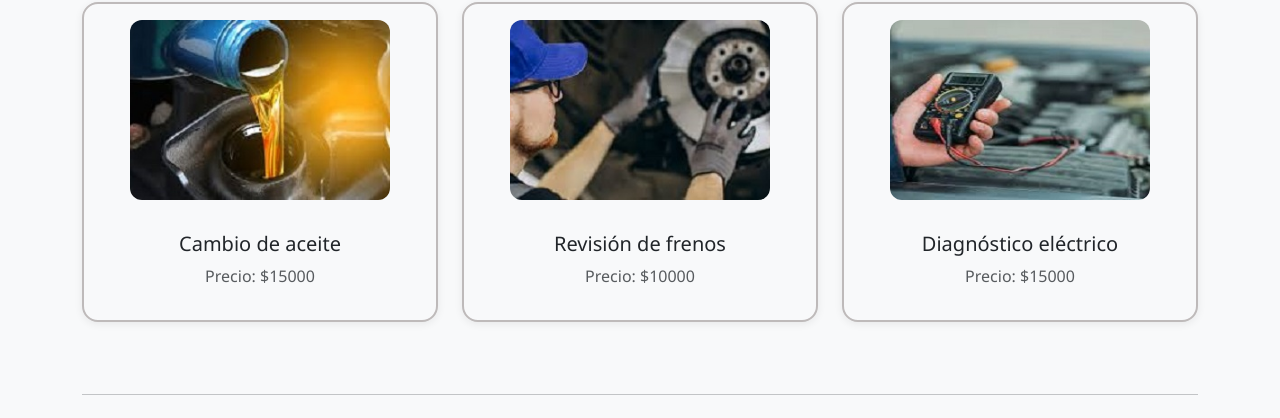
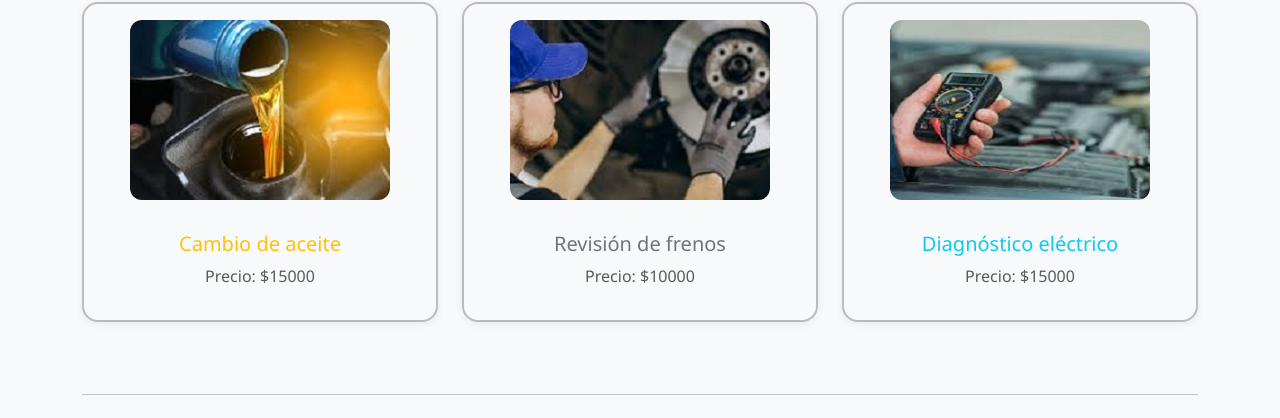
Before and after one commit to santander73/AutoFix_grupo5, a plain HTML site: page index.html in a window 1280 px wide. Shown: the part 204-622 px from the top of the page. Drawn offline with nearby package versions, Linux system fonts and the light colour scheme.

Commit message:
Agregar un color asociado a cada servicio ofrecido

```diff
--- a/index.html
+++ b/index.html
@@ -22,21 +22,21 @@
                 <div class="col-md-4 mb-4">
                     <div class="service-card" data-service="Cambio de aceite">
                         <img src="img/aceite.jpg" alt="Icono de cambio de aceite">
-                        <h3 class="h5 mt-3">Cambio de aceite</h3>
+                        <h3 class="h5 mt-3 text-warning">Cambio de aceite</h3>
                         <p class="text-muted">Precio: $15000 </p>
                     </div>
                 </div>
                 <div class="col-md-4 mb-4">
                     <div class="service-card" data-service="Revisión de frenos">
                          <img src="img/frenos.jpg" alt="Icono de revisión de frenos">
-                        <h3 class="h5 mt-3">Revisión de frenos</h3>
+                        <h3 class="h5 mt-3 text-secondary">Revisión de frenos</h3>
                         <p class="text-muted">Precio: $10000 </p>
                     </div>
                 </div>
                 <div class="col-md-4 mb-4">
                     <div class="service-card" data-service="Diagnóstico eléctrico">
                         <img src="img/electrico.jpg" alt="Icono de diagnóstico eléctrico">
-                        <h3 class="h5 mt-3">Diagnóstico eléctrico</h3>
+                        <h3 class="h5 mt-3 text-info">Diagnóstico eléctrico</h3>
                         <p class="text-muted">Precio: $15000 </p>
                     </div>
                 </div>
```
